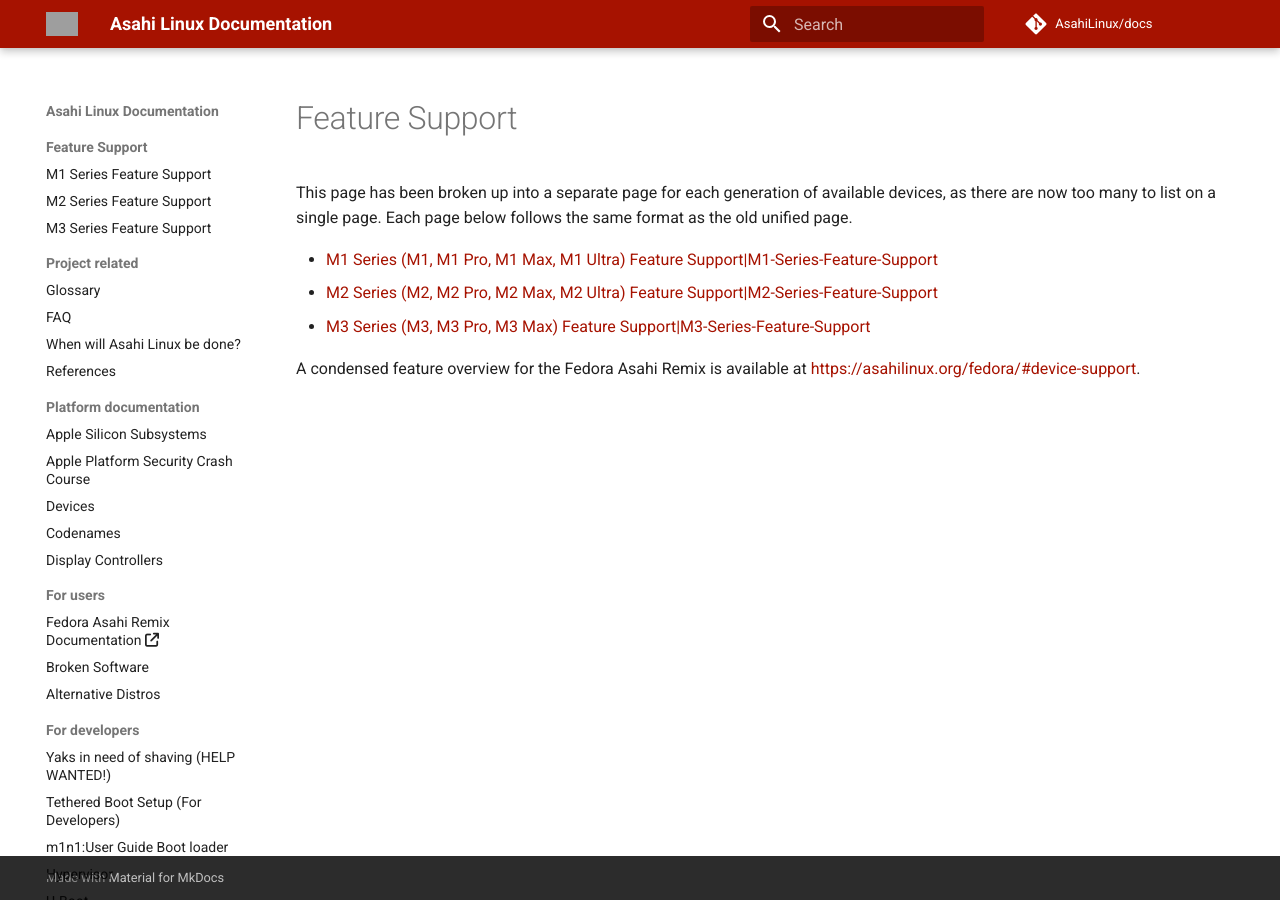
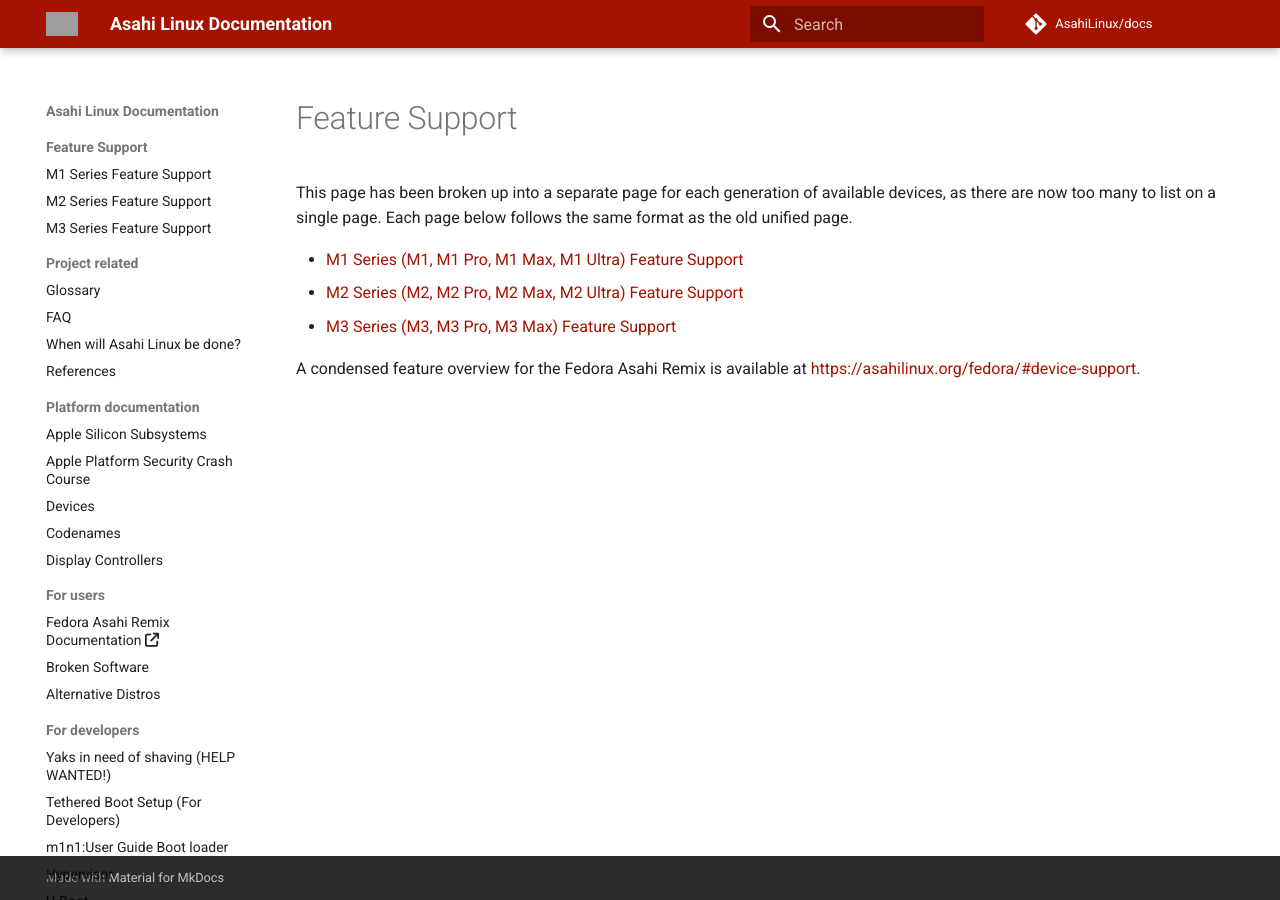
Before and after one commit to AsahiLinux/docs, an MkDocs documentation site: the page built from docs/Feature-Support.md, in a window 1280 px wide. Built offline with MkDocs 1.6.1 and Material for MkDocs 9.7.7, drawn with Linux system fonts in a browser that asks for light colours; comment, search, counter and statistics services are not loaded; grey boxes are pictures that could not be loaded.

Commit message:
Fix more links
Signed-off-by: Davide Cavalca <davide@cavalca.name>

```diff
--- a/docs/Feature-Support.md
+++ b/docs/Feature-Support.md
@@ -1,8 +1,8 @@
 This page has been broken up into a separate page for each generation of available devices, as there are now too many to list on a single
 page. Each page below follows the same format as the old unified page.
 
-- [M1 Series (M1, M1 Pro, M1 Max, M1 Ultra) Feature Support|M1-Series-Feature-Support](M1-Series-Feature-Support.md)
-- [M2 Series (M2, M2 Pro, M2 Max, M2 Ultra) Feature Support|M2-Series-Feature-Support](M2-Series-Feature-Support.md)
-- [M3 Series (M3, M3 Pro, M3 Max) Feature Support|M3-Series-Feature-Support](M3-Series-Feature-Support.md)
+- [M1 Series (M1, M1 Pro, M1 Max, M1 Ultra) Feature Support](M1-Series-Feature-Support.md)
+- [M2 Series (M2, M2 Pro, M2 Max, M2 Ultra) Feature Support](M2-Series-Feature-Support.md)
+- [M3 Series (M3, M3 Pro, M3 Max) Feature Support](M3-Series-Feature-Support.md)
 
 A condensed feature overview for the Fedora Asahi Remix is available at [https://asahilinux.org/fedora/#device-support](https://asahilinux.org/fedora/#device-support).
```
